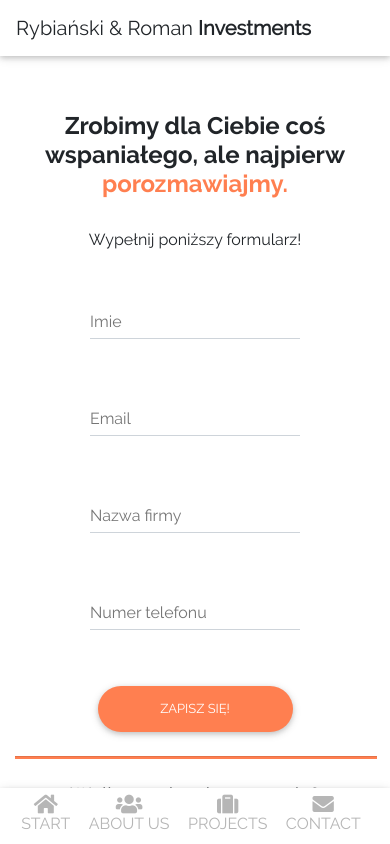
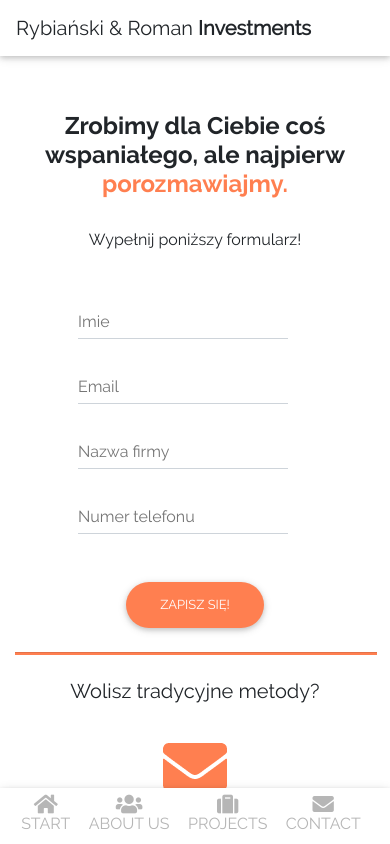
Before and after one commit to HoopDead/rr_investments, a React (Create React App) app: page /contact in a window 390 px wide. Shown: the top 844 px of the page. Built offline with nearby package versions, Linux system fonts and the light colour scheme.

Commit message:
Improved mobile view in contact.jsx. Horizontal scrollbar is no longer displayed and also the code has been reduced.

```diff
--- a/src/pages/contact.jsx
+++ b/src/pages/contact.jsx
@@ -13,33 +13,23 @@ class Contact extends Component {
     return (
       <MDBContainer fluid>
          <MDBRow center>
+           <MDBCol md="12">
              <p className="h4 text-center mb-4 mt-5 py-2 font-raleway-bold">Zrobimy dla Ciebie coś wspaniałego, ale najpierw <span style = {{color: "coral"}}>porozmawiajmy.</span></p>
+             <p className="h6 text-center mb-4">Wypełnij poniższy formularz!</p>
+            </MDBCol>
           </MDBRow>
-          <MDBRow center>
+          <MDBRow center className="grey-text">
             <form>
-                <p className="h6 text-center mb-4">Wypełnij poniższy formularz!</p>
-                <div className="grey-text">
-                   <MDBRow center>
-                     <MDBCol sm="12" md="6" className = "d-flex justify-content-center">
-                      <MDBInput style = {{width: "210px"}} label="Imie"  name = "name"/>
-                      <span className = "d-none d-md-flex" style={{width:"30px"}}></span>
-                      </MDBCol>
-                      <MDBCol sm="12" md="6" className = "d-flex justify-content-center">
+              <MDBCol sm="12" md="5" className = "d-md-flex d-md-inline justify-md-content-center">
+                <MDBInput style = {{width: "210px"}} label="Imie"  name = "name" className="mr-4"/>
                 <MDBInput  style = {{width: "210px"}} label="Email"  name = "email"/>
               </MDBCol>
-                   </MDBRow>
-                   <MDBRow center>
-                   <MDBCol sm="12" md="6" className = "d-flex justify-content-center">
-                      <MDBInput style = {{width: "210px"}}  label="Nazwa firmy" name = "text" />
-                      <span className = "d-none d-md-flex" style={{width:"30px"}}></span>
-                      </MDBCol>
-                      <MDBCol sm="12" md="6" className = "d-flex justify-content-center">
+              <MDBCol sm="12" md="6" className = "d-md-flex d-md-inline justify-md-content-center">
+                <MDBInput style = {{width: "210px"}}  label="Nazwa firmy" name = "text" className="mr-4"/>
                 <MDBInput style = {{width: "210px"}} label="Numer telefonu" name = "tel"/>
               </MDBCol>
-                   </MDBRow>
-                </div>
               <div className="text-center">
-                  <button className = "btn contact-button-orange w-50 my-4">Zapisz się!</button>
+                <button className = "btn contact-button-orange my-4">Zapisz się!</button>
               </div>
              </form>
              </MDBRow>
```
Lines whose indentation alone changed are shown as unchanged.
